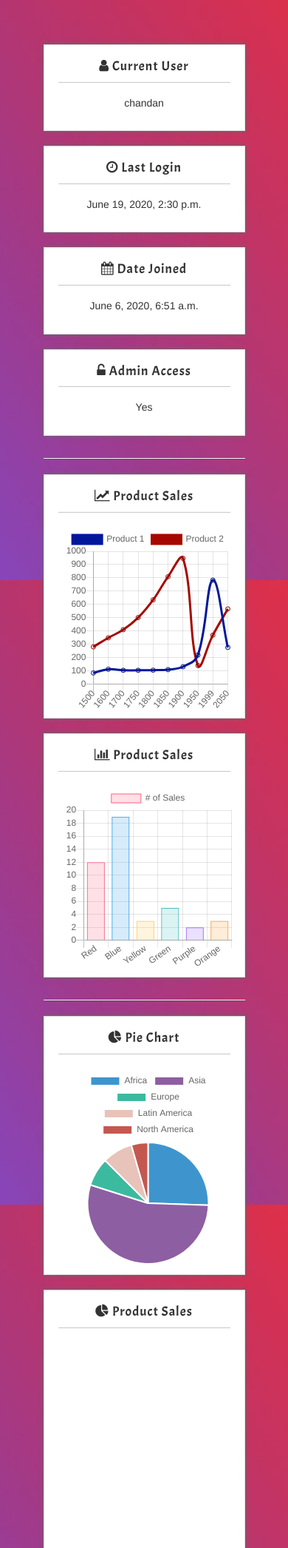
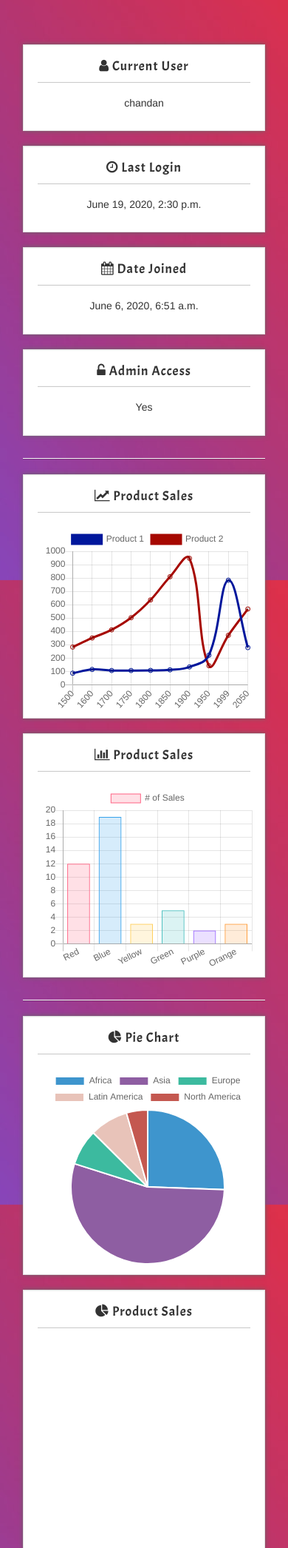
Before and after one commit to chandan-n-bhat/dashboard, a Django app: page /dashboard/ in a window 390 px wide. Shown: the part 60-2152 px from the top of the page at 74% size. Run offline with Django 3.2, Linux system fonts and the light colour scheme; a user stored in the database is signed in; some libraries are stand-ins or nearby versions.

Commit message:
mobile screen bug resolved

```diff
--- a/dash/static/dash/css/home.css
+++ b/dash/static/dash/css/home.css
@@ -6,6 +6,17 @@
 /* On small screens, set height to 'auto' for the grid */
 @media screen and (max-width: 767px) {
     .row.content {height: auto;}
+}
+
+.container-fluid{
+    padding: 0 15%;
+}
+
+@media (max-width: 400px) {
+    /* CSS that should be displayed if width is equal to or less than 800px goes here */
+    .container-fluid{
+        padding: 0 8%;
+    }
 }
 
 .well{
--- a/dash/templates/dash/home.html
+++ b/dash/templates/dash/home.html
@@ -11,7 +11,7 @@
 
     <br><br><br><br><br><br>
 
-    <div class="container-fluid" style="padding: 0px 15%;">
+    <div class="container-fluid">
         <div class="row content">
             {% for col in row1 %}
                 <div class="col-sm-3 shadow">
@@ -66,7 +66,7 @@
                     <h4><i class="fa fa-pie-chart" aria-hidden="true"></i> Product Sales</h4>
                     <hr>
                     <div class="holder">
-                        <canvas id="" style="margin: 5px;"></canvas>
+                        <!-- <canvas id="" style="margin: 5px;"></canvas> -->
                     </div>
                 </div>
             </div>
--- a/docker-compose.yml
+++ b/docker-compose.yml
@@ -9,5 +9,5 @@ services:
         volumes:
             - .:/code
         ports:
-            - "443:8000"
+            - "8001:8000"
         restart: on-failure
```
Also changed, not shown: db.sqlite3.
